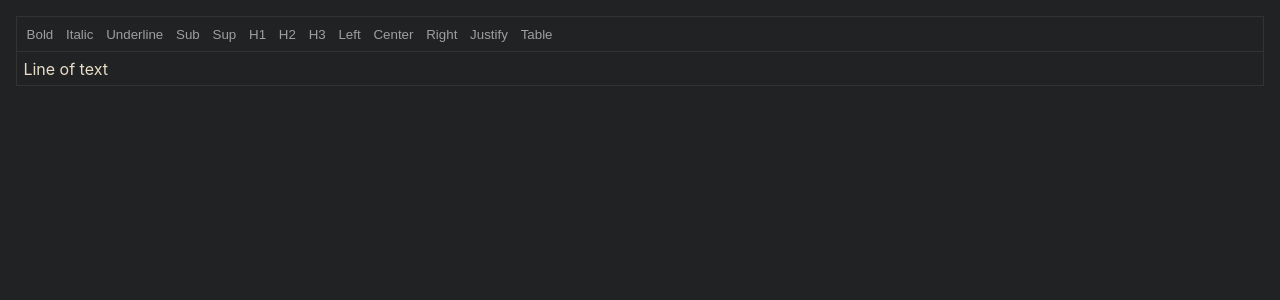
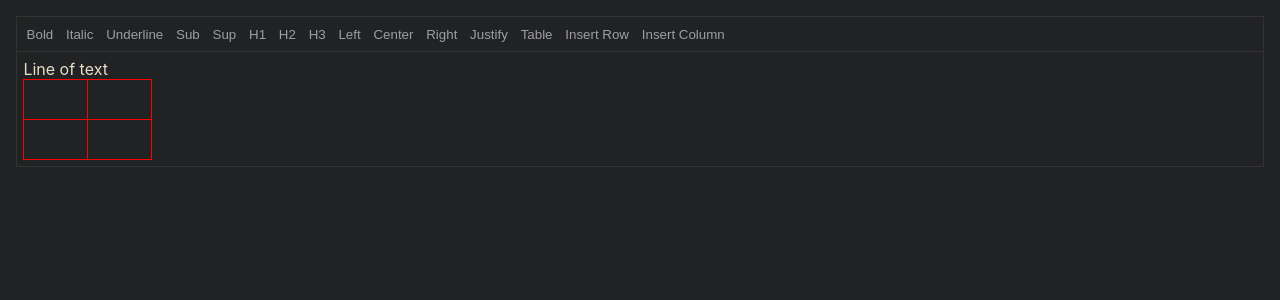
Before and after one commit to hakisan99/rte-component, a React (Create React App) app: page / in a window 1280 px wide. Shown: the top 300 px of the page. Built offline with nearby package versions, Linux system fonts and the light colour scheme.

Commit message:
feat(table): implement add column and row

```diff
--- a/src/components/RichTextEditor.jsx
+++ b/src/components/RichTextEditor.jsx
@@ -35,6 +35,57 @@ const RichTextEditor = () => {
       type: 'p',
       alignment: 'left',
       children: [{ text: 'Line of text' }],
+    },
+    {
+      type: 'table',
+      children: [
+        {
+          type: 'table-row',
+          children: [
+            {
+              type: 'table-cell',
+              children: [
+                {
+                  type: 'p',
+                  children: [{ text: '' }],
+                },
+              ],
+            },
+            {
+              type: 'table-cell',
+              children: [
+                {
+                  type: 'p',
+                  children: [{ text: '' }],
+                },
+              ],
+            },
+          ],
+        },
+        {
+          type: 'table-row',
+          children: [
+            {
+              type: 'table-cell',
+              children: [
+                {
+                  type: 'p',
+                  children: [{ text: '' }],
+                },
+              ],
+            },
+            {
+              type: 'table-cell',
+              children: [
+                {
+                  type: 'p',
+                  children: [{ text: '' }],
+                },
+              ],
+            },
+          ],
+        },
+      ],
     },
   ]);
   const renderElement = useCallback((props) => {
@@ -100,6 +151,26 @@ const RichTextEditor = () => {
           >
             Table
           </StyledButton>
+          <StyledButton
+            onMouseDown={(e) => {
+              editorTools.insertRow(
+                e,
+                editor,
+              );
+            }}
+          >
+            Insert Row
+          </StyledButton>
+          <StyledButton
+            onMouseDown={(e) => {
+              editorTools.insertColumn(
+                e,
+                editor,
+              );
+            }}
+          >
+            Insert Column
+          </StyledButton>
         </StyledToolbar>
         <StyledBody>
           <Editable renderElement={renderElement} renderLeaf={renderLeaf} />
--- a/src/components/editor-tools/EditorTools.js
+++ b/src/components/editor-tools/EditorTools.js
@@ -2,23 +2,6 @@ import { Transforms, Text, Editor } from 'slate';
 
 class EditorTools {
   markCheck(editor, mark) {
-    // const [match] = Editor.nodes(editor,{
-    //   match: n => {
-    //     switch (mark) {
-    //       case 'bold':
-    //         return n.bold === true;
-    //       case 'italic':
-    //         return n.italic === true;
-    //       case 'underline':
-    //         return n.underline === true;
-    //       case 'sub':
-    //         return n.sub === true;
-    //       case 'sup':
-    //         return n.sup === true;
-    //       default:
-    //         return false;
-    //     }
-    //   },
     const [match] = Editor.nodes(editor, { match: (n) => n[mark] });
     // !!undefined => false
     return !!match;
@@ -35,6 +18,84 @@ class EditorTools {
       match: (n) => n.alignment === alignment,
     });
     return !!match;
+  }
+
+  tableCheck(editor) {
+    if (editor.selection) {
+      const node = Editor.node(editor, editor.selection, { depth: 1});
+      if (node[0].type === 'table') {
+        // const currentNumRows = node[0].children.length;
+        // const rowArr = Array.apply(null, Array(currentNumRows));
+        return node
+      }
+      return null
+    }
+  }
+
+  insertRow(e, editor){
+    e.preventDefault();
+    const node = this.tableCheck(editor);
+    if (node) {
+      const currentNumCol = node[0].children[0].children.length;
+      const colArr = Array.apply(null, Array(currentNumCol));
+      Transforms.insertNodes(
+        editor,
+        {
+          type: 'table-row',
+          children: colArr.map(() => {
+            return {
+              type: 'table-cell',
+              children: [{
+                type: 'p',
+                children: [{ text: ''}]
+              }]
+            }
+          }
+          )
+        },
+        {at: Editor.parent(editor, editor.selection, { depth: 3})[1]}
+      )
+    }
+  }
+
+  insertColumn(e,editor) {
+    e.preventDefault();
+    const node = this.tableCheck(editor);
+    console.log(Editor.parent(editor, editor.selection, { depth: 4 })[1]);
+    if (node) {
+      const currentNumRows = node[0].children.length;
+      // const rowArr = Array.apply(null, Array(currentNumRows));
+      for (let i = 0; i < currentNumRows; i+=1) {
+        let pos = Editor.parent(editor, editor.selection, { depth: 4 })[1];
+        pos[1] = i;
+        Transforms.insertNodes(
+          editor,
+          {
+            type: 'table-cell',
+            children: [
+              {
+                type: 'p',
+                children: [{ text: '' }],
+              },
+            ],
+          },
+          { at: pos}
+        );
+      }
+      // Transforms.insertNodes(
+      //   editor,
+      //   {
+      //     type: 'table-cell',
+      //     children: [
+      //       {
+      //         type: 'p',
+      //         children: [{ text: '' }],
+      //       },
+      //     ],
+      //   },
+      //   { at: Editor.parent(editor, editor.selection, { depth: 4 })[1]}
+      // );
+    }
   }
 
   toggleBlock(e, editor, type) {
@@ -61,7 +122,6 @@ class EditorTools {
         }),
       };
     });
-    console.log(rowEl);
     Transforms.insertNodes(
       editor,
       [
```
